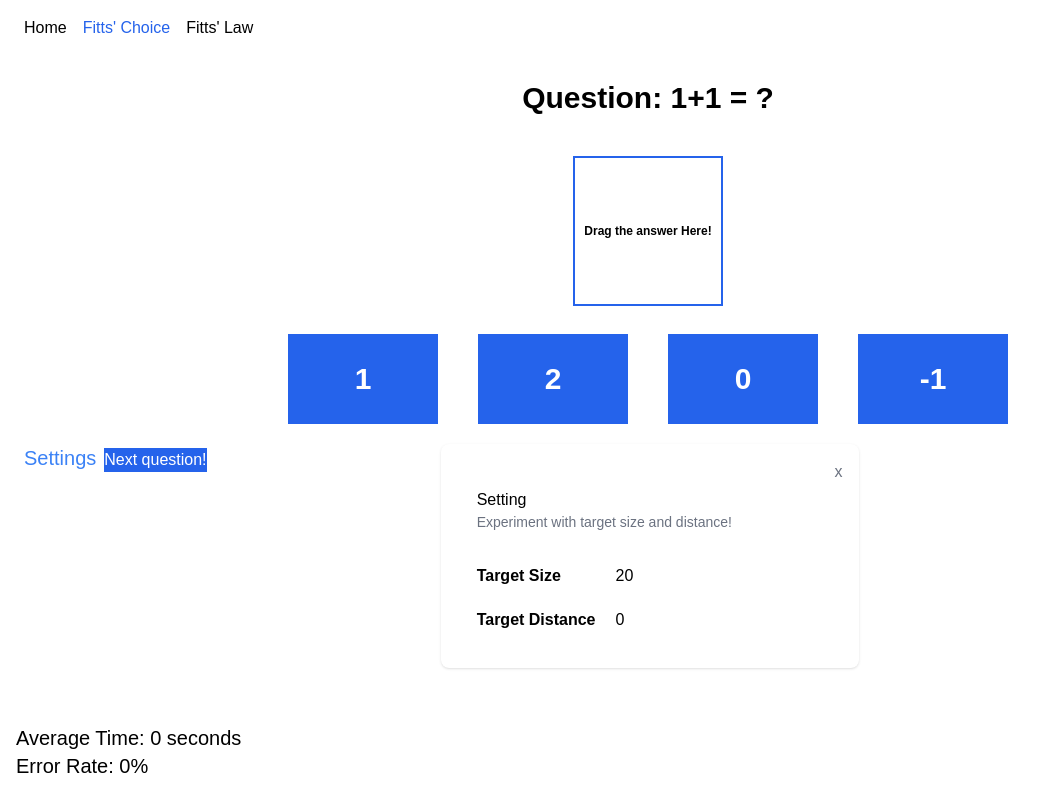
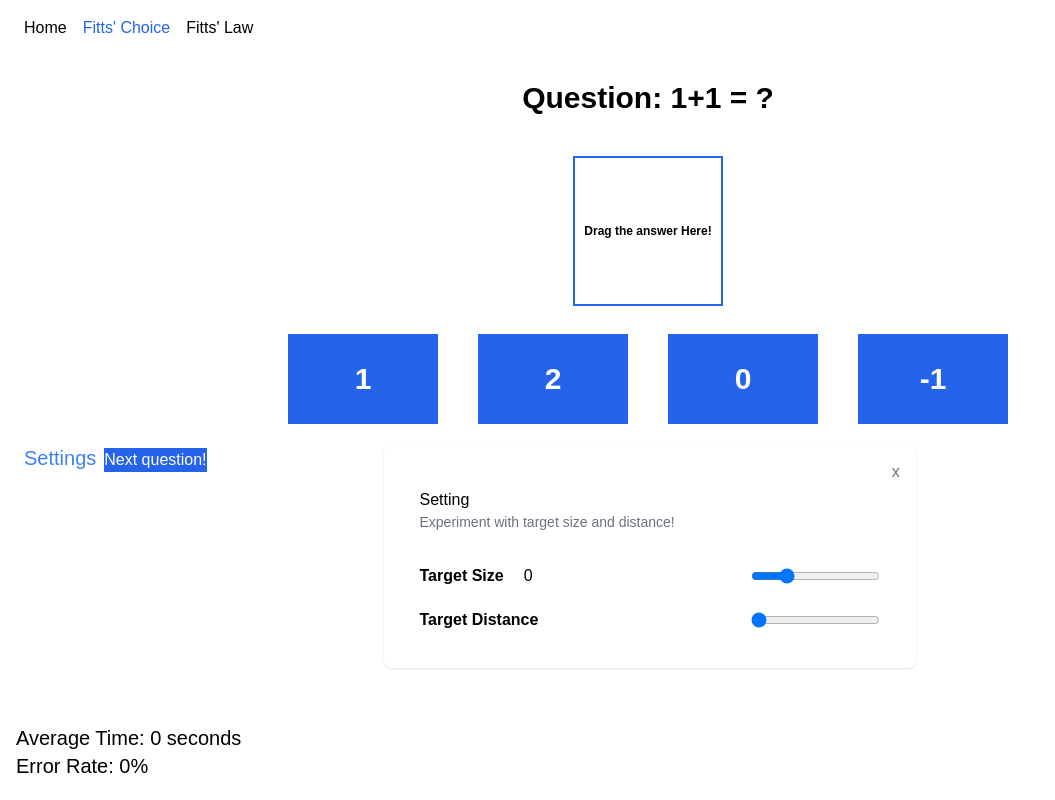
Before and after one commit to GlockTian/fitts_choice, a Next.js app: page /dnd/0 in a window 1280 px wide. Both pictures are taken after a click on the button "Settings". Shown: the whole page, without its empty margins (0-1055 px from the left). Built offline with nearby package versions, Linux system fonts and the light colour scheme.

Commit message:
change size and postition

```diff
--- a/pages/dnd/[id].js
+++ b/pages/dnd/[id].js
@@ -86,9 +86,9 @@ export default function Dnd(props) {
       </DndProvider>
 
       {openedSetting && (
-        <div className="absolute z-50 flex items-center justify-center w-[99vw]">
+        <div className="absolute fixed z-50 flex items-center justify-center w-[99vw]">
           <div className="">
-            <div className="relative p-4 bg-white rounded-lg shadow dark:bg-gray-700">
+            <div className="relative p-4 bg-white rounded-lg shadow">
               <div
               // opened={openedSetting}
               // onClose={() => setOpenedSetting(false)}
@@ -107,16 +107,13 @@ export default function Dnd(props) {
                   </p>
                   <div className="flex flex-row items-center justify-between gap-5 mt-8">
                     <p className="font-semibold">Target Size</p>
-                    <input type="number" value={size} onChange={setSize} />
+                    <input type="number" value={position} onChange={setPosition} />
+                    <input type="range" min="0" max="80" value={size} onChange={(e)=>setSize(e.target.value)} />
                   </div>
                   {/* tailwind center horizontally and vertically  */}
                   <div className="flex flex-row items-center justify-between gap-5 mt-5">
                     <p className="font-semibold">Target Distance</p>
-                    <input
-                      type="number"
-                      value={position}
-                      onChange={setPosition}
-                    />
+                    <input type="range" min="0" max="80" value={position} onChange={(e)=>setPosition(e.target.value)} />
                     {/* labelAlwaysOn
             value={position}
             onChange={setPosition}
```
Also changed, not shown: 1 other file (tests, documents, lock files or other folders).
